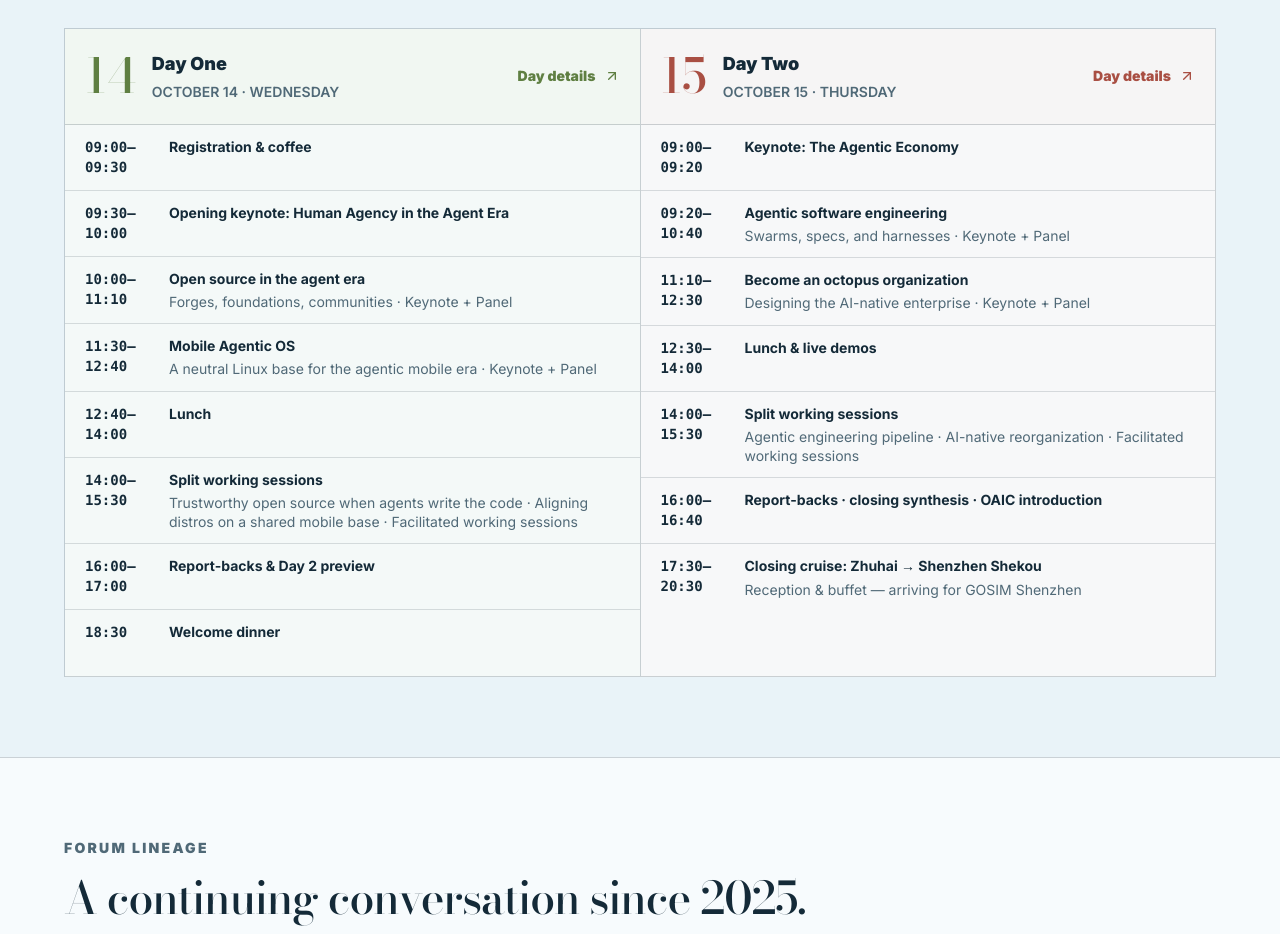
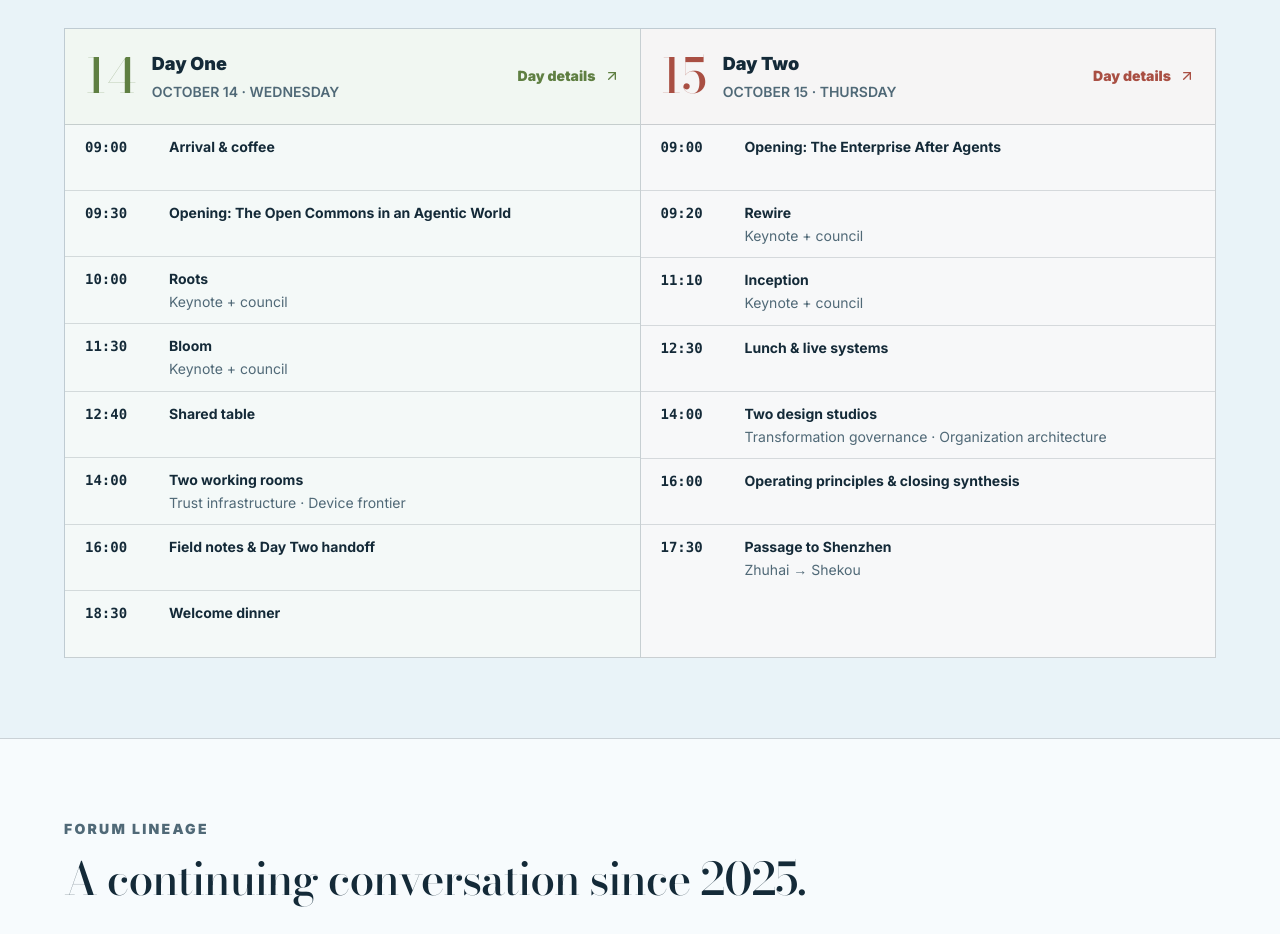
Before and after one commit to aivisionforum/ai-vision-forum-shenzhen-2026, a Next.js app: page /en in a window 1280 px wide. Shown: the part 3960-4894 px from the top of the page. Built offline with nearby package versions, Linux system fonts and the light colour scheme.

Commit message:
Sync homepage schedule with program days

```diff
--- a/app/[locale]/page.tsx
+++ b/app/[locale]/page.tsx
@@ -394,9 +394,7 @@ export default function Home() {
           </div>
 
           <div className="mt-9 grid border-l border-t border-foreground/20 lg:grid-cols-2">
-              {PROGRAM_DAYS.map((day, dayIndex) => {
-                const allSessions = dayIndex === 0 ? t.scheduleSection.items.slice(0, 8) : t.scheduleSection.items.slice(8);
-                return (
+              {PROGRAM_DAYS.map((day) => (
                   <section key={day.id} className={`schedule-day-${day.id} border-b border-r border-foreground/20`}>
                     <header className="flex min-h-24 items-center gap-4 border-b border-foreground/20 px-5 py-4">
                       <span className={`editorial-type text-5xl leading-none ${day.id === "open" ? "text-day-one" : "text-enterprise"}`}>{day.dateNumber}</span>
@@ -410,23 +408,18 @@ export default function Home() {
                       </Link>
                     </header>
                     <div>
-                      {allSessions.map((session) => (
+                      {day.schedule.map((session) => (
                         <div key={session.time} className="grid min-h-[66px] grid-cols-[72px_1fr] gap-3 border-b border-foreground/15 px-5 py-3 last:border-b-0">
-                          <time className="font-mono text-sm font-bold tabular-nums">{session.time.replace(/^.*?·\s*/, "")}</time>
+                          <time className="font-mono text-sm font-bold tabular-nums">{session.time}</time>
                           <div>
-                            <p className="text-sm font-bold leading-snug">{session.title}</p>
-                            {(session.subtitle || session.format) && (
-                              <p className="mt-1 text-sm leading-snug text-muted-foreground">
-                                {[session.subtitle, session.format].filter(Boolean).join(" · ")}
-                              </p>
-                            )}
+                            <p className="text-sm font-bold leading-snug">{session.title[locale]}</p>
+                            {session.note && <p className="mt-1 text-sm leading-snug text-muted-foreground">{session.note[locale]}</p>}
                           </div>
                         </div>
                       ))}
                     </div>
                   </section>
-                );
-              })}
+              ))}
           </div>
         </div>
       </section>
```
